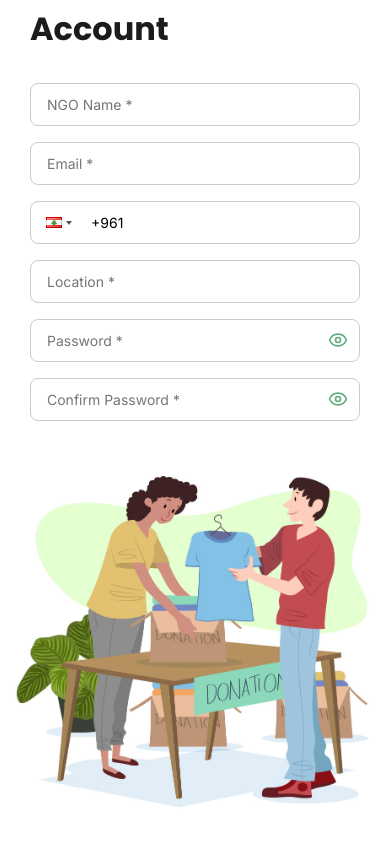
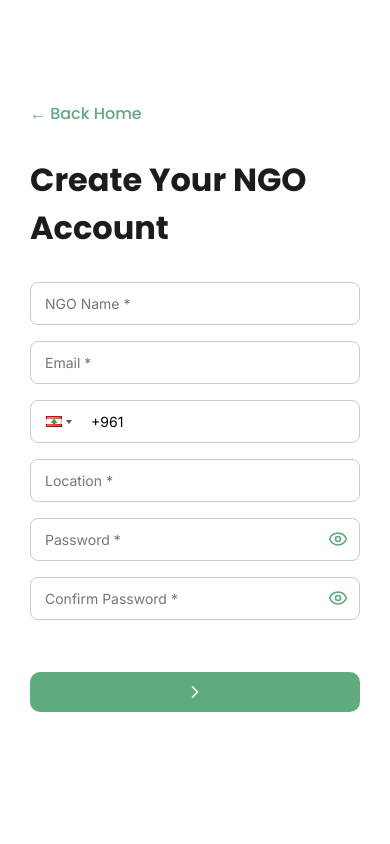
Before and after one commit to HusseinAtoui/donationplatform-frontend, a React (Create React App) app: page /signup/ngo in a window 390 px wide. Built offline with nearby package versions, Linux system fonts and the light colour scheme; no server answers.

Commit message:
signup  donor and ngo responsive

```diff
--- a/src/pages/SignUp/DonorSignUp.css
+++ b/src/pages/SignUp/DonorSignUp.css
@@ -1,22 +1,26 @@
 @import url('https://fonts.googleapis.com/css2?family=Inter:wght@400;600&family=Poppins:wght@500;700&display=swap');
 
+/* Container */
 .signup-container {
     display: flex;
-    height: 100vh;
+    flex-direction: row;
+    width: 100%;
+    min-height: 100vh;
     font-family: 'Poppins', sans-serif;
-    overflow: hidden;
+    overflow-x: hidden;
+    align-items: stretch;
 }
 
 /* Left Section */
 .signup-left {
     flex: 1;
-    max-width: 50%;
-    padding: 60px 80px;
+    padding: 40px 60px;
     display: flex;
     flex-direction: column;
-    justify-content: center;
+    justify-content: flex-start; /* start from top */
     background-color: #ffffff;
     box-sizing: border-box;
+    overflow: visible;
 }
 
 /* Return text */
@@ -25,8 +29,7 @@
     font-size: 16px;
     font-weight: 500;
     cursor: pointer;
-    margin-bottom: 30px;
-    font-family: 'Poppins', sans-serif;
+    margin-bottom: 20px;
 }
 
 /* Heading */
@@ -34,22 +37,39 @@
     font-size: 32px;
     font-weight: 700;
     color: #1C1C1C;
-    margin-bottom: 30px;
-    font-family: 'Poppins', sans-serif;
+    margin-bottom: 20px;
+}
+
+/* Error/Success banners */
+.error-banner,
+.success-banner {
+    padding: 10px;
+    border-radius: 8px;
+    margin-bottom: 12px;
+    font-size: 14px;
+}
+
+.error-banner {
+    background-color: #fde2e2;
+    color: #d32f2f;
+}
+
+.success-banner {
+    background-color: #e2f9e6;
+    color: #388e3c;
 }
 
 /* Form */
 .signup-form {
     display: flex;
     flex-direction: column;
-    gap: 16px;
-    font-family: 'Inter', sans-serif;
+    gap: 12px;
 }
 
-/* First + Last Name side by side */
+/* Name row */
 .name-row {
     display: flex;
-    gap: 16px;
+    gap: 12px;
 }
 
 .name-row input {
@@ -58,11 +78,10 @@
 
 /* Input fields */
 .signup-form input {
-    padding: 12px 16px;
+    padding: 12px 14px;
     border: 1.5px solid #ccc;
     border-radius: 8px;
     font-size: 14px;
-    font-family: 'Inter', sans-serif;
     outline: none;
     transition: border-color 0.2s ease;
 }
@@ -71,24 +90,28 @@
     border-color: #5FAB7D;
 }
 
-/* Fix phone field spacing */
+/* Phone input */
 .phone-containerDONOR {
-    margin-bottom: 1px !important;
+    width: 100%;
 }
 
-/* Password with toggle icon */
+.phone-input {
+    width: 100% !important;
+}
+
+/* Password field with toggle */
 .password-field {
     position: relative;
 }
 
 .password-field input {
     width: 100%;
-    padding-right: 40px;
+    padding-right: 36px;
 }
 
 .toggle-password {
     position: absolute;
-    right: 12px;
+    right: 10px;
     top: 50%;
     transform: translateY(-50%);
     cursor: pointer;
@@ -98,7 +121,7 @@
 /* Submit button */
 .signup-form button {
     width: 100%;
-    padding: 14px;
+    padding: 12px;
     background-color: #5FAB7D;
     color: white;
     font-weight: 600;
@@ -117,8 +140,7 @@
 .login-prompt {
     font-size: 14px;
     color: #333;
-    margin-top: 24px;
-    font-family: 'Poppins', sans-serif;
+    margin-top: 16px;
     text-align: center;
 }
 
@@ -134,31 +156,40 @@
     color: #4a9468;
 }
 
-/* Right Section */
+/* Right Section / Image */
 .login-image {
     flex: 1;
-    max-width: 50%;
     background-image: url('../../assets/login-illustration.jpg');
     background-size: cover;
     background-position: center;
     background-repeat: no-repeat;
+    min-height: 100vh;
 }
 
-/* Responsive */
+/* Responsive for Mobile */
 @media (max-width: 768px) {
     .signup-container {
         flex-direction: column;
+        align-items: stretch;
     }
 
-    .signup-left,
-    .login-image {
-        max-width: 100%;
-        flex: none;
-        height: 50vh;
-        padding: 40px 30px;
+    .signup-left {
+        width: 100%;
+        padding: 20px;
+        margin-top: 50%;
+        margin-bottom: 30%;
+    }
+
+      .login-image {
+       display: none;
     }
 
     .name-row {
         flex-direction: column;
     }
+
+    .signup-form button {
+        padding: 10px;
+        font-size: 15px;
+    }
 }
```
